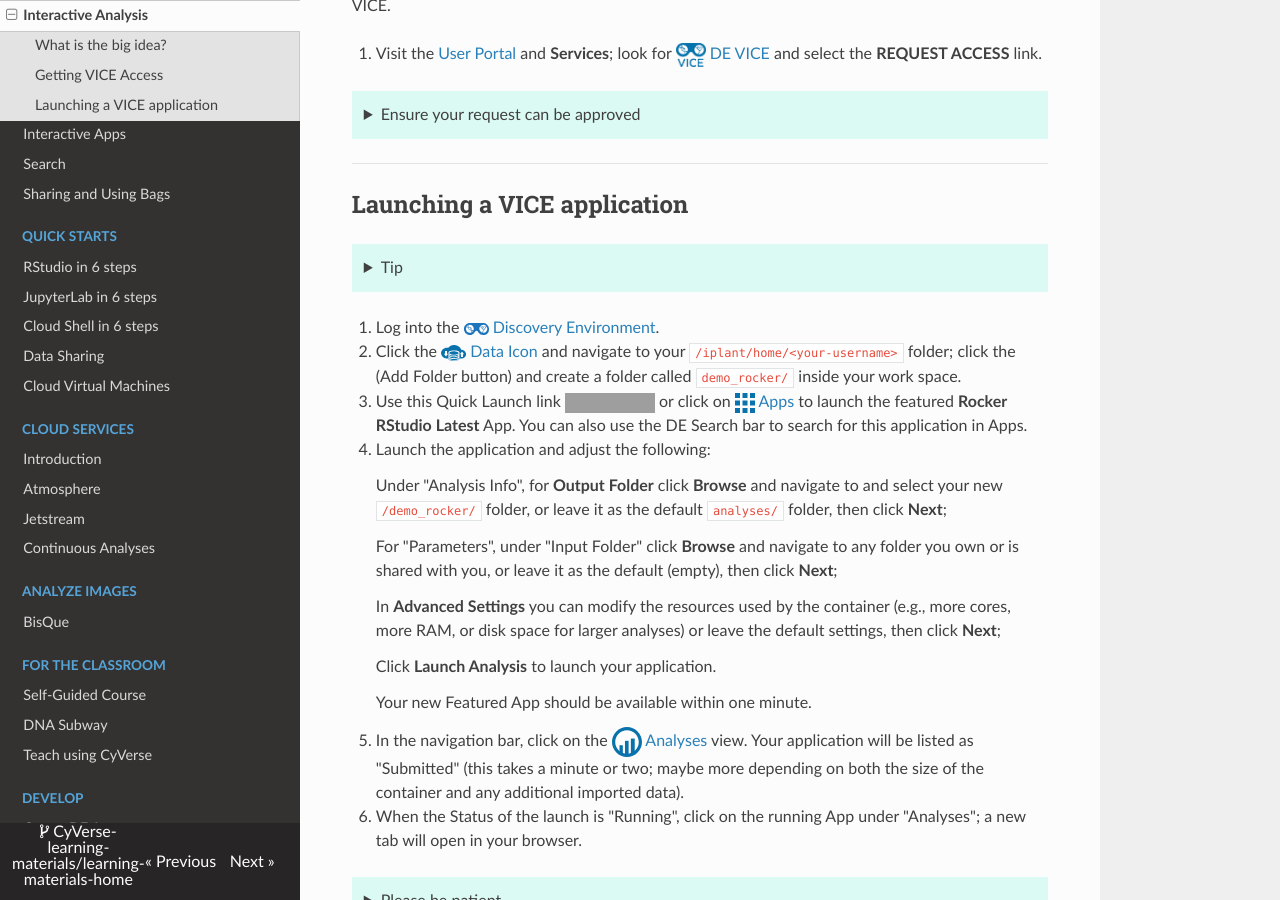
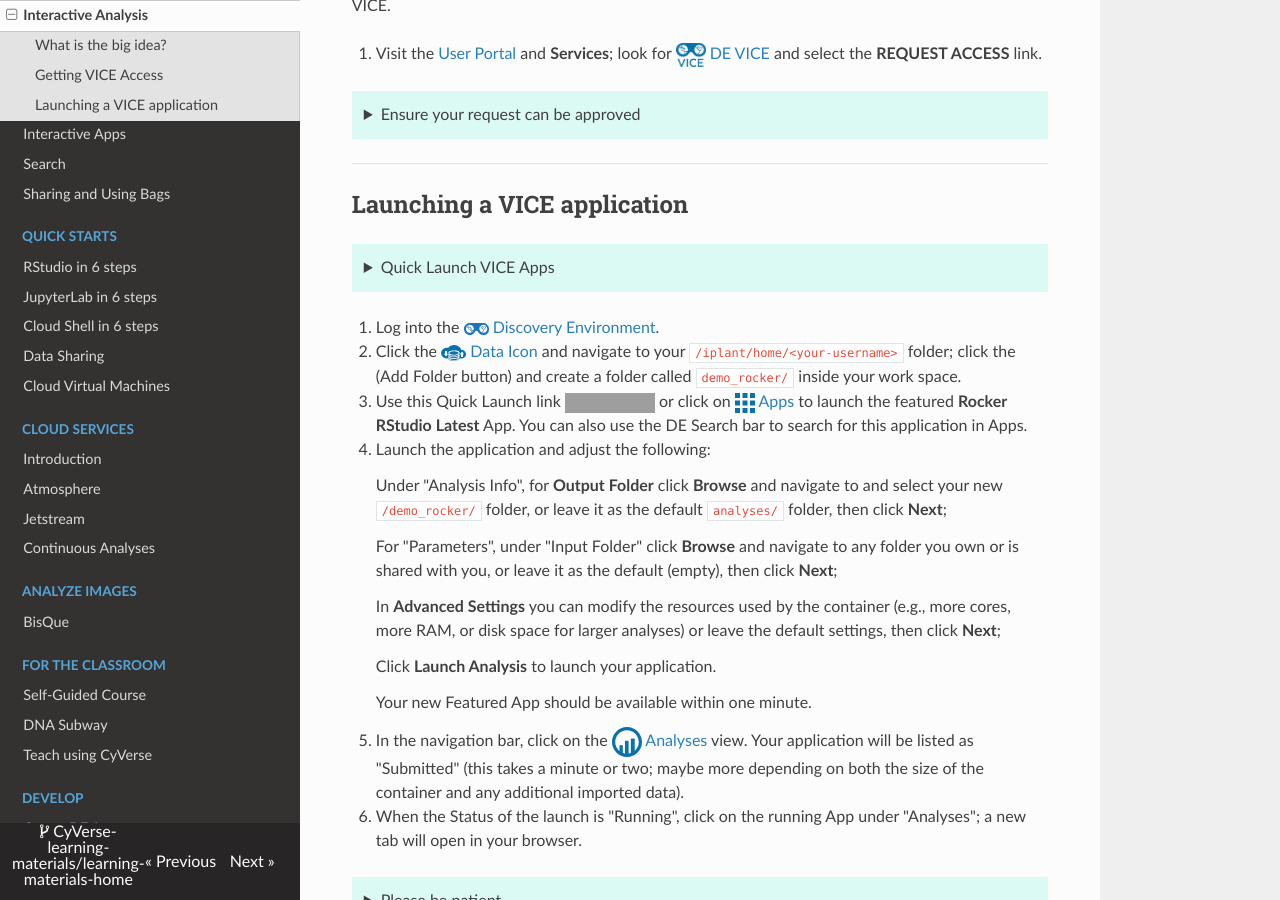
Before and after one commit to CyVerse-learning-materials/learning-materials-home, an MkDocs documentation site: the page built from docs/vice/about.md, in a window 1280 px wide and 900 px high, scrolled down 590 px. Built offline with MkDocs 1.6.1, drawn with Linux system fonts in a browser that asks for light colours; nearby versions of some CDN libraries; a script that is not in the unit is left out; grey boxes are pictures that could not be loaded.

Commit message:
Added "topic" for tip

```diff
--- a/docs/vice/about.md
+++ b/docs/vice/about.md
@@ -30,7 +30,7 @@
 
 ## Launching a VICE application
 
-??? Tip
+??? Tip "Quick Launch VICE Apps"
 
     [![][vice]{width=60}](https://de.cyverse.org/apps){target=_blank}
 
```
